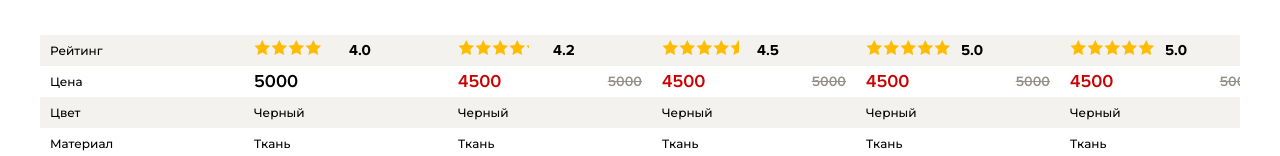
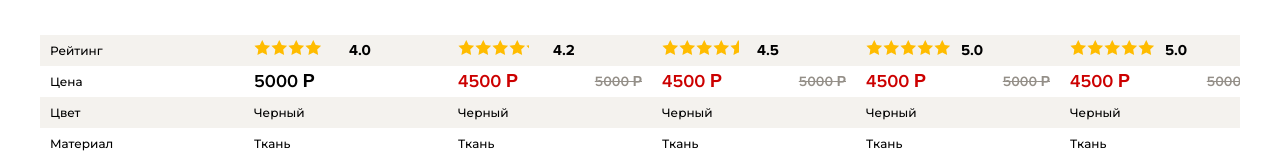
Before and after one commit to MaehwaDC/test_imr, a React (Create React App) app: page / in a window 1280 px wide. Shown: the part 423-579 px from the top of the page. Built offline with nearby package versions, Linux system fonts and the light colour scheme.

Commit message:
foxed price

```diff
--- a/src/components/ProductCard/index.js
+++ b/src/components/ProductCard/index.js
@@ -37,13 +37,13 @@ class ProductCard extends PureComponent {
         />
         <div className="product-card__section product-card__price">
           {!priceWithDiscount ? (
-            price
+            `${price} Р`
           ) : (
             <>
               <span className="product-card__price_red">
-                {priceWithDiscount}
+                {priceWithDiscount} Р
               </span>
-              <span className="product-card__price_old-price">{price}</span>
+              <span className="product-card__price_old-price">{price} Р</span>
             </>
           )}
         </div>
```
